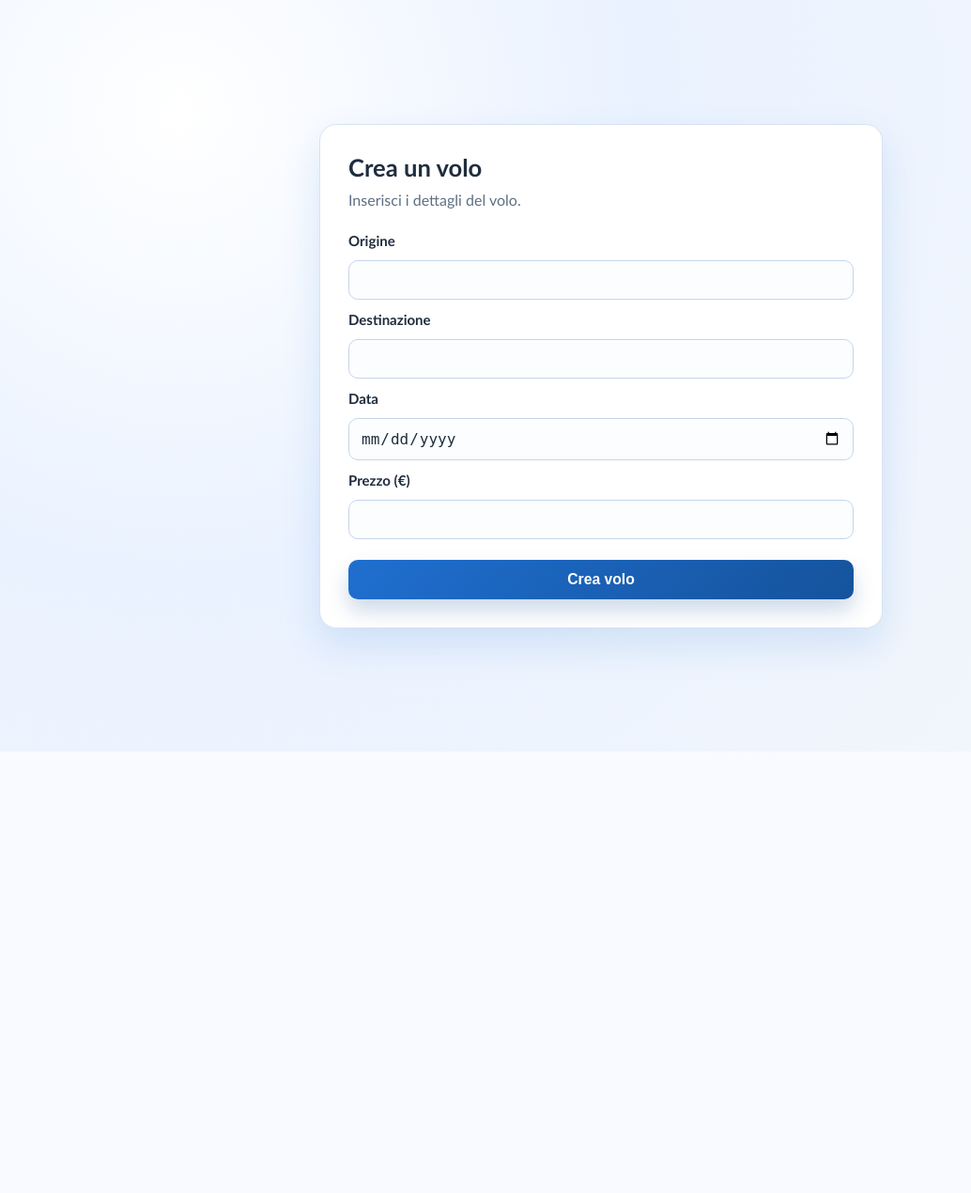
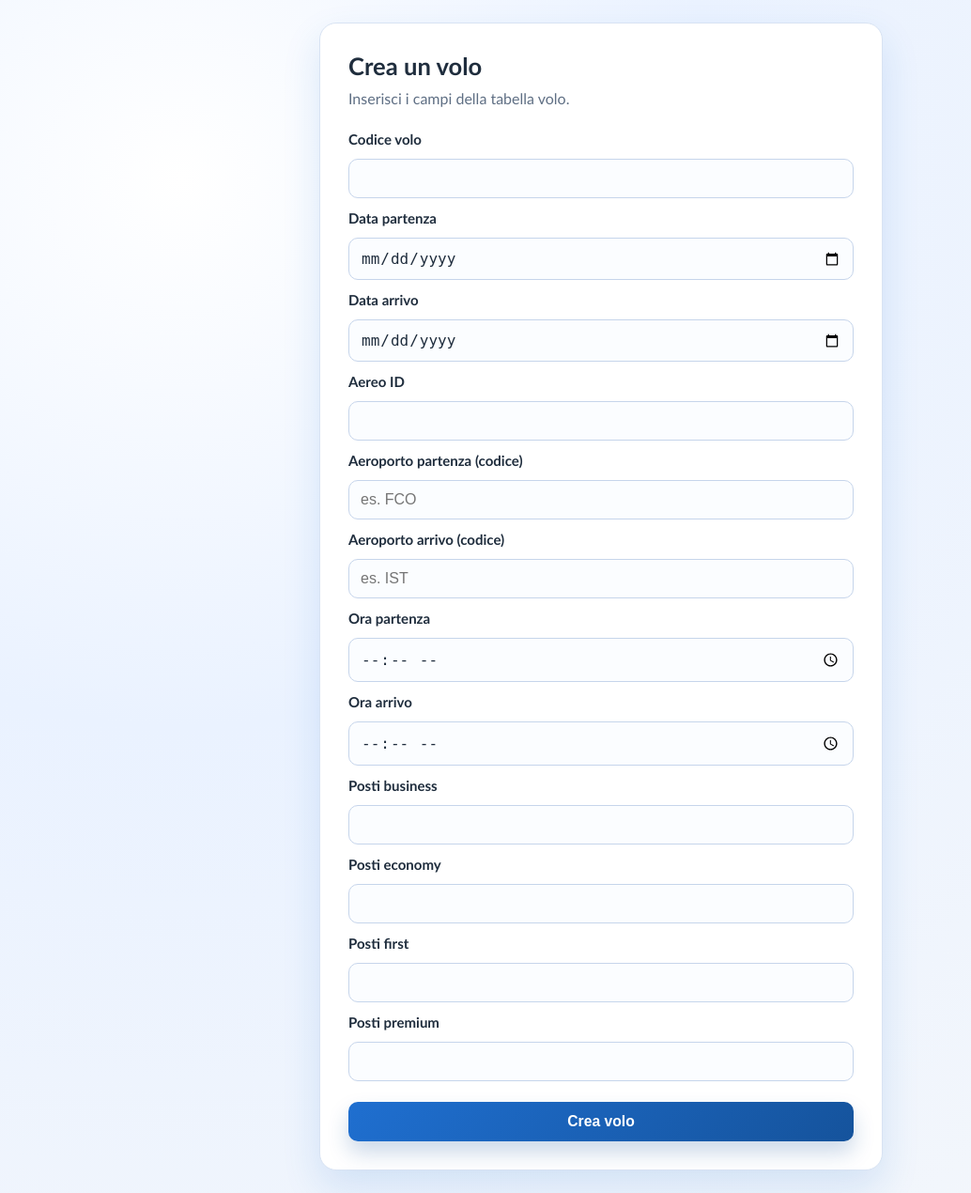
Before and after one commit to giuseppecarbone672/airtpsit5b, a PHP site: page /crea_volo.html in a window 1280 px wide. Shown: the whole page at 94% size, without its empty margins (0-1034 px from the left). Before the commit the page ends 761 px from the top, so only its background shows below. Run offline with PHP 8.4, Linux system fonts and the light colour scheme.

Commit message:
modifica

```diff
--- a/crea_volo.html
+++ b/crea_volo.html
@@ -10,20 +10,44 @@
   <main class="container">
     <section class="card">
       <h1>Crea un volo</h1>
-      <p class="subtitle">Inserisci i dettagli del volo.</p>
+      <p class="subtitle">Inserisci i campi della tabella volo.</p>
 
       <form action="crea_volo.php" method="post" class="flight-form">
-        <label for="origine">Origine</label>
-        <input id="origine" type="text" name="origine" required>
+        <label for="codice">Codice volo</label>
+        <input id="codice" type="text" name="codice" maxlength="20" required>
 
-        <label for="destinazione">Destinazione</label>
-        <input id="destinazione" type="text" name="destinazione" required>
+        <label for="data_partenza">Data partenza</label>
+        <input id="data_partenza" type="date" name="data_partenza" required>
 
-        <label for="data">Data</label>
-        <input id="data" type="date" name="data" required>
+        <label for="data_arrivo">Data arrivo</label>
+        <input id="data_arrivo" type="date" name="data_arrivo" required>
 
-        <label for="prezzo">Prezzo (&euro;)</label>
-        <input id="prezzo" type="number" name="prezzo" step="0.01" min="0" required>
+        <label for="aereo_id">Aereo ID</label>
+        <input id="aereo_id" type="number" name="aereo_id" min="1" required>
+
+        <label for="aeroporto_partenza">Aeroporto partenza (codice)</label>
+        <input id="aeroporto_partenza" type="text" name="aeroporto_partenza" maxlength="10" placeholder="es. FCO" required>
+
+        <label for="aeroporto_arrivo">Aeroporto arrivo (codice)</label>
+        <input id="aeroporto_arrivo" type="text" name="aeroporto_arrivo" maxlength="10" placeholder="es. IST" required>
+
+        <label for="ora_partenza">Ora partenza</label>
+        <input id="ora_partenza" type="time" name="ora_partenza" required>
+
+        <label for="ora_arrivo">Ora arrivo</label>
+        <input id="ora_arrivo" type="time" name="ora_arrivo" required>
+
+        <label for="posti_business">Posti business</label>
+        <input id="posti_business" type="number" name="posti_business" min="0" required>
+
+        <label for="posti_economy">Posti economy</label>
+        <input id="posti_economy" type="number" name="posti_economy" min="0" required>
+
+        <label for="posti_first">Posti first</label>
+        <input id="posti_first" type="number" name="posti_first" min="0" required>
+
+        <label for="posti_premium">Posti premium</label>
+        <input id="posti_premium" type="number" name="posti_premium" min="0" required>
 
         <button type="submit">Crea volo</button>
       </form>
```
Also changed, not shown: crea_volo.php (+107 -32 lines).
